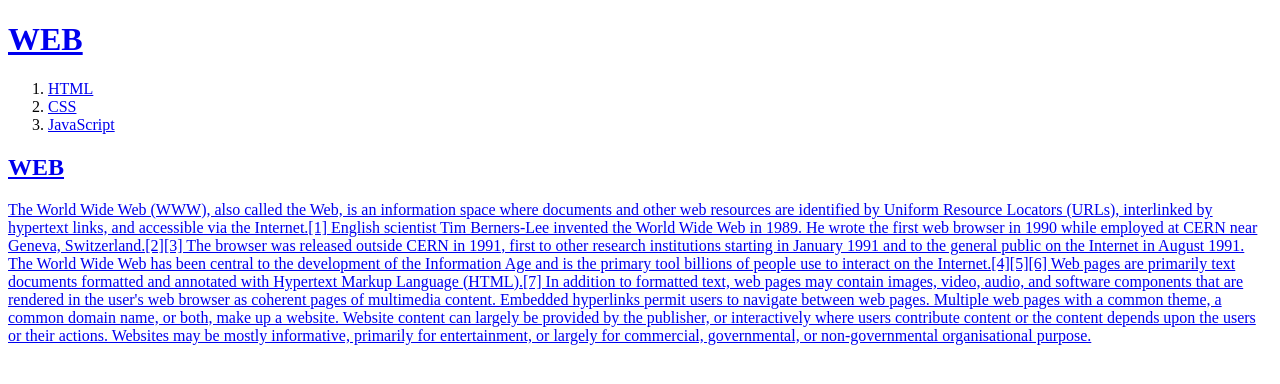
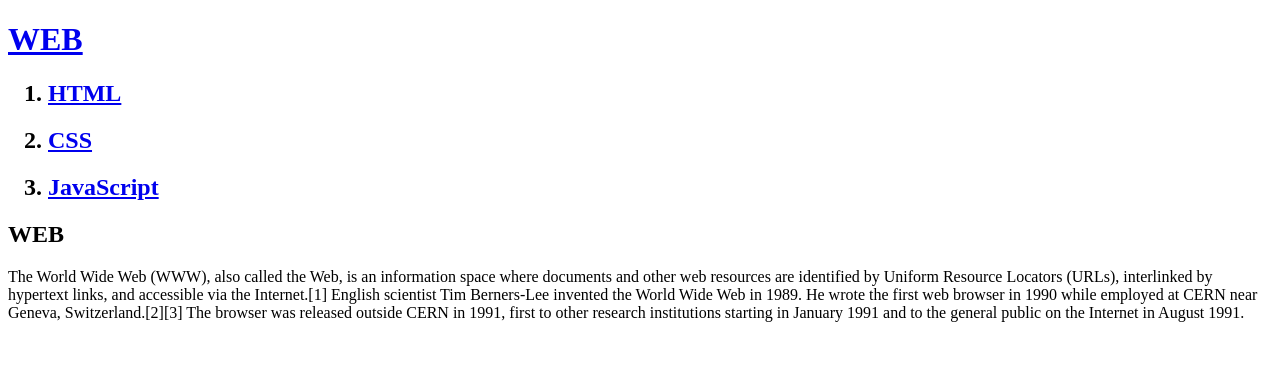
Before and after one commit to danchoo104/webforjulie, a plain HTML site: page index.html in a window 1280 px wide. Drawn offline with Linux system fonts and the light colour scheme.

Commit message:
second version

```diff
--- a/index.html
+++ b/index.html
@@ -1,23 +1,18 @@
 <!doctype html>
 <html>
 <head>
-  <title>WEB1 - Welcome</title>
+  <title>WEB1-Welcome</title>
   <meta charset="utf-8">
 </head>
 <body>
-  <h1><a href="index.html">WEB</h1>
+  <h1><a href="index.html">WEB</a></h1>
   <ol>
-    <li><a href="1.html">HTML</li>
-    <li><a href="2.html">CSS<br></li>
-    <li><a href="3.html">JavaScript</li>
+  <h2><li><a href="1.html">HTML</a></li></h2>
+  <h2><li><a href="2.html">CSS</a></li></h2>
+  <h2><li><a href="3.html">JavaScript</a></li></h2>
   </ol>
   <h2>WEB</h2>
-  <p>
-    The World Wide Web (WWW), also called the Web, is an information space where documents and other web resources are identified by Uniform Resource Locators (URLs), interlinked by hypertext links, and accessible via the Internet.[1] English scientist Tim Berners-Lee invented the World Wide Web in 1989. He wrote the first web browser in 1990 while employed at CERN near Geneva, Switzerland.[2][3] The browser was released outside CERN in 1991, first to other research institutions starting in January 1991 and to the general public on the Internet in August 1991.
-
-The World Wide Web has been central to the development of the Information Age and is the primary tool billions of people use to interact on the Internet.[4][5][6] Web pages are primarily text documents formatted and annotated with Hypertext Markup Language (HTML).[7] In addition to formatted text, web pages may contain images, video, audio, and software components that are rendered in the user's web browser as coherent pages of multimedia content.
-
-Embedded hyperlinks permit users to navigate between web pages. Multiple web pages with a common theme, a common domain name, or both, make up a website. Website content can largely be provided by the publisher, or interactively where users contribute content or the content depends upon the users or their actions. Websites may be mostly informative, primarily for entertainment, or largely for commercial, governmental, or non-governmental organisational purpose.
-  </p>
+<p>The World Wide Web (WWW), also called the Web, is an information space where documents and other web resources are identified by Uniform Resource Locators (URLs), interlinked by hypertext links, and accessible via the Internet.[1] English scientist Tim Berners-Lee invented the World Wide Web in 1989. He wrote the first web browser in 1990 while employed at CERN near Geneva, Switzerland.[2][3] The browser was released outside CERN in 1991, first to other research institutions starting in January 1991 and to the general public on the Internet in August 1991.
+</p>
 </body>
 </html>
```
Also changed, not shown: 1.html (+9 -8 lines), 2.html (+7 -9 lines), 3.html (+8 -11 lines), coding1.jpg (added).
